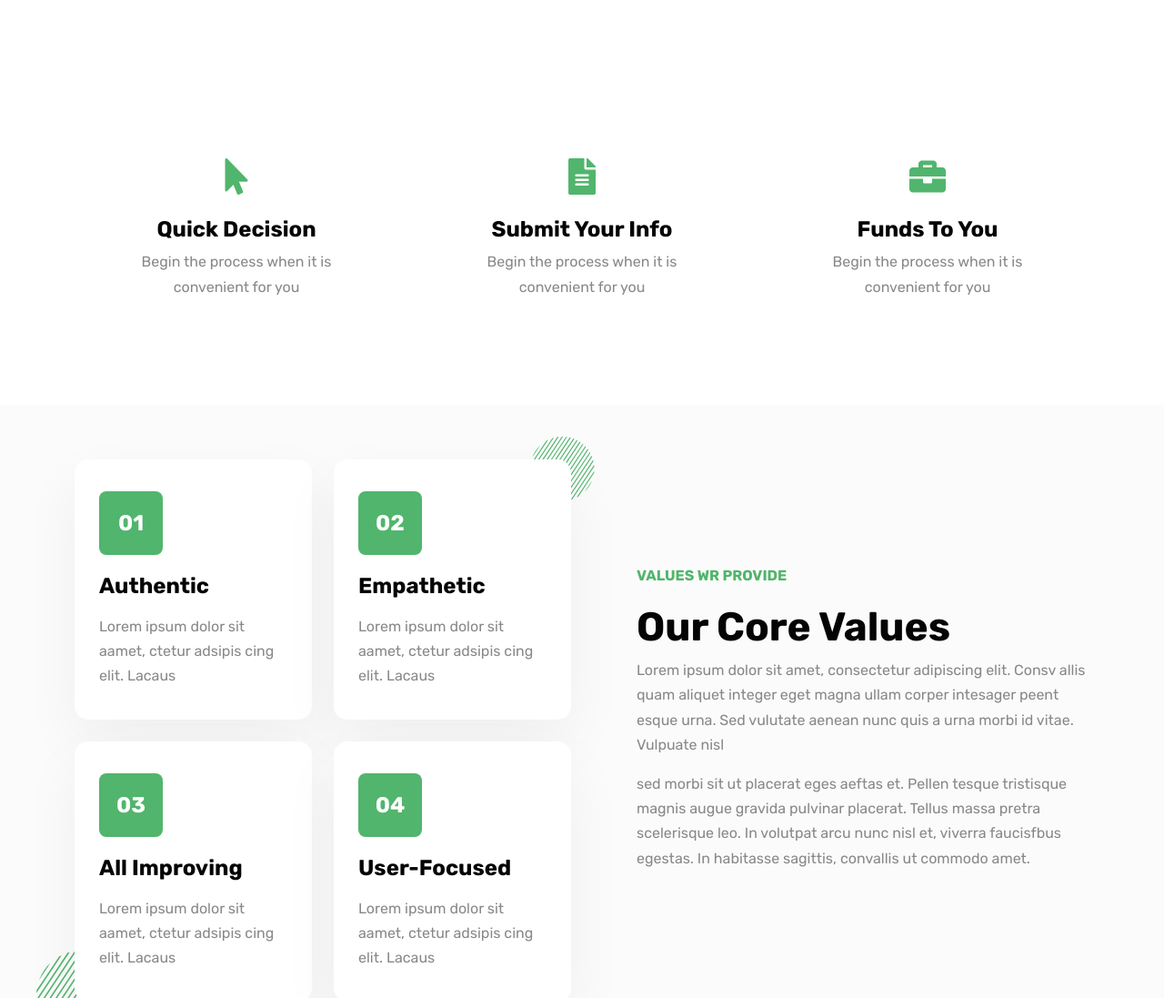
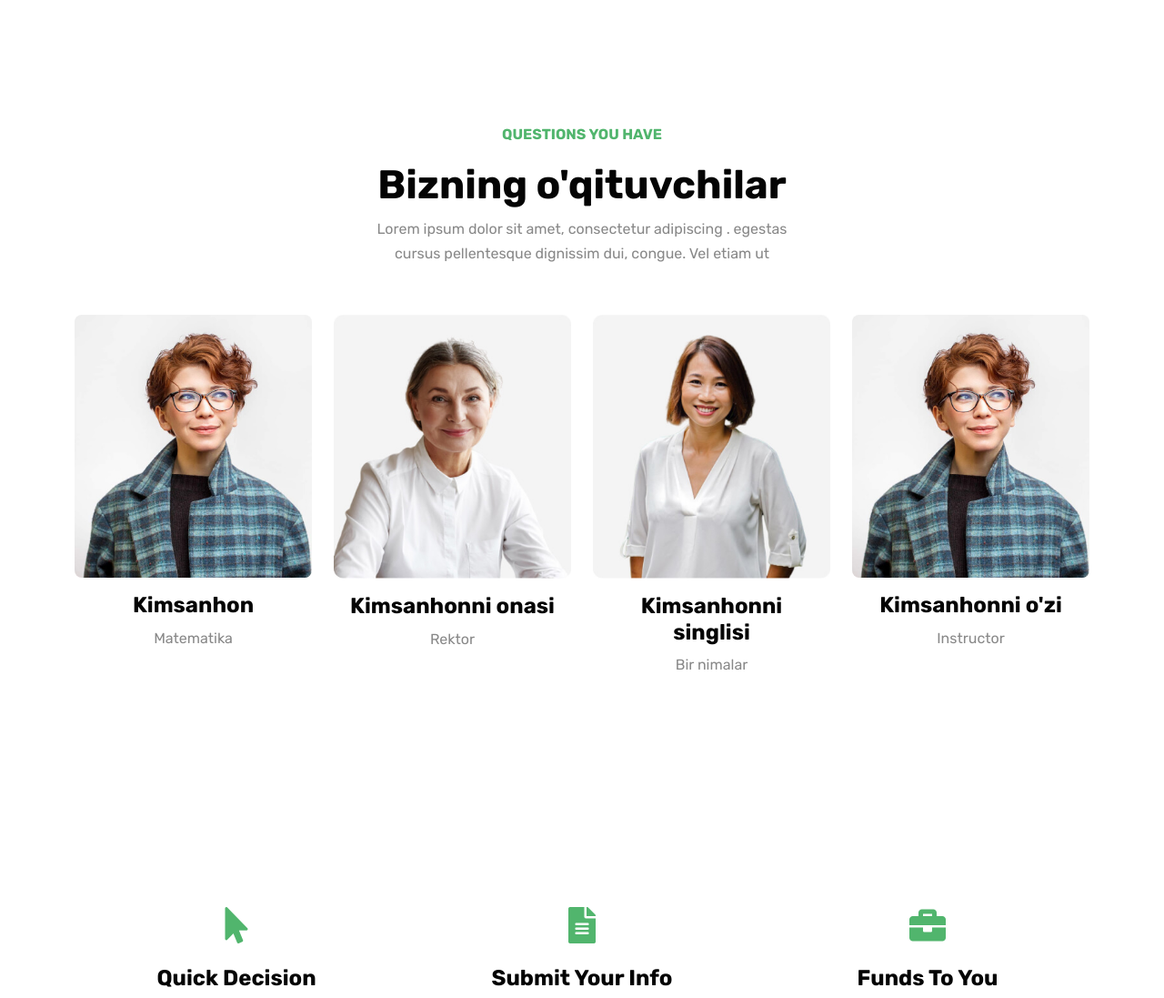
Before and after one commit to khoji-az1mofff/kiut, a plain HTML site: page theme/oqituvchilar.html in a window 1280 px wide. Shown: the part 1720-2817 px from the top of the page at 91% size. Drawn offline with Linux system fonts and the light colour scheme.

Commit message:
oqituvchilar.html da o'zgarish

```diff
--- a/theme/oqituvchilar.html
+++ b/theme/oqituvchilar.html
@@ -122,7 +122,7 @@
 				<ul class="list-inline breadcrumbs text-capitalize" style="font-weight:500">
 					<li class="list-inline-item"><a href="index.html">Uy</a>
 					</li>
-					<li class="list-inline-item">/ &nbsp; <a href="about.html">O'qituvchilar haqida</a>
+					<li class="list-inline-item">/ &nbsp; <a href="oqituvchilar.html">O'qituvchilar haqida</a>
 					</li>
 				</ul>
 			</div>
@@ -169,48 +169,7 @@
 	</div>
 </section>
 
-<!-- <section class="about-section section bg-tertiary position-relative overflow-hidden">
-	<div class="container">
-		<div class="row justify-content-around">
-			<div class="col-lg-5">
-				<div class="section-title">
-					<p class="text-primary text-uppercase fw-bold mb-3"></p>
-					<h2>Who We Are?</h2>
-				</div>
-				<p class="lead">Insight loan advisors is completely independent loan advising service and our directory of lenders gives you all the information lorem ipsums sitamets.</p>
-				<div class="content">Lorem ipsum dolor sit amet, consectetur adipiscing elit. Consv peent esque urna. Ac eu fringilla intea dger egadv estas ut. Sed vulutate aenean nunc quis a urna morbi id vitae. Vulpuate nisl</div>
-			</div>
-			<div class="col-lg-5">
-				<div class="section-title">
-					<p class="text-primary text-uppercase fw-bold mb-3"></p>
-					<h2>What We Offer?</h2>
-				</div>
-				<p class="lead">Our loan sanction is one of the quicke with eas documentation and doorstep lorem ipsum serviceullam dolor sitisi.</p>
-				<div class="content">
-					<ul>
-						<li>Habit building in essential steps choose habit</li>
-						<li>Get an overview of Habit Calendars Latest Posts</li>
-						<li>Start building habit with Habitify on platform</li>
-					</ul>
-				</div>
-			</div>
-		</div>
-	</div>
-	<div class="has-shapes">
-		<svg class="shape shape-left text-light" width="381" height="443" viewBox="0 0 381 443" fill="none" xmlns="http://www.w3.org/2000/svg">
-			<path d="M334.266 499.007C330.108 469.108 304.151 446.496 276.261 435.921C248.372 425.346 218.077 424.035 188.666 419.32C159.254 414.589 128.795 405.375 108.664 383.129C72.8533 343.535 83.3445 282.01 77.7634 228.587C69.3017 147.754 15.4873 73.3967 -58.0001 40.9907" stroke="currentColor" stroke-miterlimit="10" />
-			<path d="M349.584 485.51C345.427 455.611 319.469 433 291.58 422.425C263.69 411.85 233.395 410.538 203.984 405.823C174.573 401.092 144.114 391.878 123.982 369.632C88.1716 330.038 98.6628 268.513 93.0817 215.09C84.62 134.258 30.8056 59.8999 -42.6819 27.494" stroke="currentColor" stroke-miterlimit="10" />
-			<path d="M364.904 472.013C360.747 442.114 334.789 419.503 306.9 408.928C279.011 398.352 248.716 397.041 219.304 392.326C189.893 387.595 159.434 378.381 139.303 356.135C103.492 316.541 113.983 255.016 108.402 201.593C99.9403 120.76 46.1259 46.4028 -27.3616 13.9969" stroke="currentColor" stroke-miterlimit="10" />
-			<path d="M380.24 458.516C376.083 428.617 350.125 406.006 322.236 395.431C294.347 384.856 264.051 383.544 234.64 378.829C205.229 374.098 174.77 364.884 154.639 342.638C118.828 303.044 129.319 241.519 123.738 188.096C115.276 107.264 61.4619 32.906 -12.0255 0.500103" stroke="currentColor" stroke-miterlimit="10" />
-		</svg>
-		<svg class="shape shape-right text-light" width="406" height="433" viewBox="0 0 406 433" fill="none" xmlns="http://www.w3.org/2000/svg">
-			<path d="M101.974 -86.77C128.962 -74.8992 143.467 -43.2447 146.175 -12.7857C148.883 17.6734 142.273 48.1263 139.087 78.5816C135.916 109.041 136.681 141.702 152.351 167.47C180.247 213.314 240.712 218.81 289.413 238.184C363.095 267.516 418.962 340.253 430.36 421.687" stroke="currentColor" stroke-miterlimit="10" />
-			<path d="M118.607 -98.5031C145.596 -86.6323 160.101 -54.9778 162.809 -24.5188C165.517 5.94031 158.907 36.3933 155.72 66.8486C152.549 97.3082 153.314 129.969 168.985 155.737C196.881 201.581 257.346 207.077 306.047 226.451C379.729 255.783 435.596 328.52 446.994 409.954" stroke="currentColor" stroke-miterlimit="10" />
-			<path d="M135.241 -110.238C162.23 -98.3675 176.735 -66.7131 179.443 -36.254C182.151 -5.79492 175.541 24.6581 172.354 55.1134C169.183 85.573 169.948 118.234 185.619 144.002C213.515 189.846 273.98 195.342 322.681 214.716C396.363 244.048 452.23 316.785 463.627 398.219" stroke="currentColor" stroke-miterlimit="10" />
-			<path d="M151.879 -121.989C178.867 -110.118 193.373 -78.4638 196.081 -48.0047C198.789 -17.5457 192.179 12.9074 188.992 43.3627C185.821 73.8223 186.586 106.483 202.256 132.251C230.153 178.095 290.618 183.591 339.318 202.965C413.001 232.297 468.867 305.034 480.265 386.468" stroke="currentColor" stroke-miterlimit="10" />
-		</svg>
-	</div>
-</section> -->
+<!-- Ma'muriyat a'zolari -->
 
 <section class="section teams">
 	<div class="container">
@@ -305,6 +264,100 @@
 	</div>
 </section>
 
+<!-- Bizning o'qituvchilar -->
+
+<section class="section teams">
+	<div class="container">
+		<div class="row justify-content-center">
+			<div class="col-12">
+				<div class="section-title text-center">
+					<p class="text-primary text-uppercase fw-bold mb-3">Questions You Have</p>
+					<h1>Bizning o'qituvchilar</h1>
+					<p class="mb-0">Lorem ipsum dolor sit amet, consectetur adipiscing . egestas
+						<br>cursus pellentesque dignissim dui, congue. Vel etiam ut</p>
+				</div>
+			</div>
+		</div>
+		<div class="row position-relative">
+			<div class="col-xl-3 col-lg-4 col-md-6 mt-4">
+				<div class="card bg-transparent border-0 text-center">
+					<div class="card-img">
+						<img loading="lazy" decoding="async" src="images/about/team-1.jpg" alt="Scarlet Pena" class="rounded w-100" width="300" height="332">
+						<ul class="card-social list-inline">
+							<li class="list-inline-item"><a class="facebook" href="#"><i class="fab fa-facebook"></i></a>
+							</li>
+							<li class="list-inline-item"><a class="twitter" href="#"><i class="fab fa-twitter"></i></a>
+							</li>
+							<li class="list-inline-item"><a class="instagram" href="#"><i class="fab fa-instagram"></i></a>
+							</li>
+						</ul>
+					</div>
+					<div class="card-body">
+						<h3>Kimsanhon</h3>
+						<p>Matematika</p>
+					</div>
+				</div>
+			</div>
+			<div class="col-xl-3 col-lg-4 col-md-6 mt-4">
+				<div class="card bg-transparent border-0 text-center">
+					<div class="card-img">
+						<img loading="lazy" decoding="async" src="images/about/team-2.jpg" alt="Claire Simmmons" class="rounded w-100" width="300" height="333">
+						<ul class="card-social list-inline">
+							<li class="list-inline-item"><a class="facebook" href="#"><i class="fab fa-facebook"></i></a>
+							</li>
+							<li class="list-inline-item"><a class="twitter" href="#"><i class="fab fa-twitter"></i></a>
+							</li>
+							<li class="list-inline-item"><a class="instagram" href="#"><i class="fab fa-instagram"></i></a>
+							</li>
+						</ul>
+					</div>
+					<div class="card-body">
+						<h3>Kimsanhonni onasi</h3>
+						<p>Rektor</p>
+					</div>
+				</div>
+			</div>
+			<div class="col-xl-3 col-lg-4 col-md-6 mt-4">
+				<div class="card bg-transparent border-0 text-center">
+					<div class="card-img">
+						<img loading="lazy" decoding="async" src="images/about/team-3.jpg" alt="Leslie Pena" class="rounded w-100" width="300" height="333">
+						<ul class="card-social list-inline">
+							<li class="list-inline-item"><a class="facebook" href="#"><i class="fab fa-facebook"></i></a>
+							</li>
+							<li class="list-inline-item"><a class="twitter" href="#"><i class="fab fa-twitter"></i></a>
+							</li>
+							<li class="list-inline-item"><a class="instagram" href="#"><i class="fab fa-instagram"></i></a>
+							</li>
+						</ul>
+					</div>
+					<div class="card-body">
+						<h3>Kimsanhonni singlisi</h3>
+						<p>Bir nimalar</p>
+					</div>
+				</div>
+			</div>
+			<div class="col-xl-3 col-lg-4 col-md-6 mt-4">
+				<div class="card bg-transparent border-0 text-center">
+					<div class="card-img">
+						<img loading="lazy" decoding="async" src="images/about/team-1.jpg" alt="Scarlet Pena" class="rounded w-100" width="300" height="332">
+						<ul class="card-social list-inline">
+							<li class="list-inline-item"><a class="facebook" href="#"><i class="fab fa-facebook"></i></a>
+							</li>
+							<li class="list-inline-item"><a class="twitter" href="#"><i class="fab fa-twitter"></i></a>
+							</li>
+							<li class="list-inline-item"><a class="instagram" href="#"><i class="fab fa-instagram"></i></a>
+							</li>
+						</ul>
+					</div>
+					<div class="card-body">
+						<h3>Kimsanhonni o'zi</h3>
+						<p>Instructor</p>
+					</div>
+				</div>
+			</div>
+		</div>
+	</div>
+</section>
 
 <section class="section-sm bg-primary-light">
 	<div class="container">
@@ -424,99 +477,6 @@
 	</div>
 </section>
 
-<!-- <section class="section teams">
-	<div class="container">
-		<div class="row justify-content-center">
-			<div class="col-12">
-				<div class="section-title text-center">
-					<p class="text-primary text-uppercase fw-bold mb-3">Questions You Have</p>
-					<h1>People Behind Us</h1>
-					<p class="mb-0">Lorem ipsum dolor sit amet, consectetur adipiscing . egestas
-						<br>cursus pellentesque dignissim dui, congue. Vel etiam ut</p>
-				</div>
-			</div>
-		</div>
-		<div class="row position-relative">
-			<div class="col-xl-3 col-lg-4 col-md-6 mt-4">
-				<div class="card bg-transparent border-0 text-center">
-					<div class="card-img">
-						<img loading="lazy" decoding="async" src="images/about/team-1.jpg" alt="Scarlet Pena" class="rounded w-100" width="300" height="332">
-						<ul class="card-social list-inline">
-							<li class="list-inline-item"><a class="facebook" href="#"><i class="fab fa-facebook"></i></a>
-							</li>
-							<li class="list-inline-item"><a class="twitter" href="#"><i class="fab fa-twitter"></i></a>
-							</li>
-							<li class="list-inline-item"><a class="instagram" href="#"><i class="fab fa-instagram"></i></a>
-							</li>
-						</ul>
-					</div>
-					<div class="card-body">
-						<h3>Scarlet Pena</h3>
-						<p>Instructor</p>
-					</div>
-				</div>
-			</div>
-			<div class="col-xl-3 col-lg-4 col-md-6 mt-4">
-				<div class="card bg-transparent border-0 text-center">
-					<div class="card-img">
-						<img loading="lazy" decoding="async" src="images/about/team-2.jpg" alt="Claire Simmmons" class="rounded w-100" width="300" height="333">
-						<ul class="card-social list-inline">
-							<li class="list-inline-item"><a class="facebook" href="#"><i class="fab fa-facebook"></i></a>
-							</li>
-							<li class="list-inline-item"><a class="twitter" href="#"><i class="fab fa-twitter"></i></a>
-							</li>
-							<li class="list-inline-item"><a class="instagram" href="#"><i class="fab fa-instagram"></i></a>
-							</li>
-						</ul>
-					</div>
-					<div class="card-body">
-						<h3>Claire Simmmons</h3>
-						<p>Founder</p>
-					</div>
-				</div>
-			</div>
-			<div class="col-xl-3 col-lg-4 col-md-6 mt-4">
-				<div class="card bg-transparent border-0 text-center">
-					<div class="card-img">
-						<img loading="lazy" decoding="async" src="images/about/team-3.jpg" alt="Leslie Pena" class="rounded w-100" width="300" height="333">
-						<ul class="card-social list-inline">
-							<li class="list-inline-item"><a class="facebook" href="#"><i class="fab fa-facebook"></i></a>
-							</li>
-							<li class="list-inline-item"><a class="twitter" href="#"><i class="fab fa-twitter"></i></a>
-							</li>
-							<li class="list-inline-item"><a class="instagram" href="#"><i class="fab fa-instagram"></i></a>
-							</li>
-						</ul>
-					</div>
-					<div class="card-body">
-						<h3>Leslie Pena</h3>
-						<p>Director</p>
-					</div>
-				</div>
-			</div>
-			<div class="col-xl-3 col-lg-4 col-md-6 mt-4">
-				<div class="card bg-transparent border-0 text-center">
-					<div class="card-img">
-						<img loading="lazy" decoding="async" src="images/about/team-1.jpg" alt="Scarlet Pena" class="rounded w-100" width="300" height="332">
-						<ul class="card-social list-inline">
-							<li class="list-inline-item"><a class="facebook" href="#"><i class="fab fa-facebook"></i></a>
-							</li>
-							<li class="list-inline-item"><a class="twitter" href="#"><i class="fab fa-twitter"></i></a>
-							</li>
-							<li class="list-inline-item"><a class="instagram" href="#"><i class="fab fa-instagram"></i></a>
-							</li>
-						</ul>
-					</div>
-					<div class="card-body">
-						<h3>Scarlet Pena</h3>
-						<p>Instructor</p>
-					</div>
-				</div>
-			</div>
-		</div>
-	</div>
-</section> -->
-
 <footer class="section-sm bg-tertiary">
 	<div class="container">
 		<div class="row justify-content-between">
```
